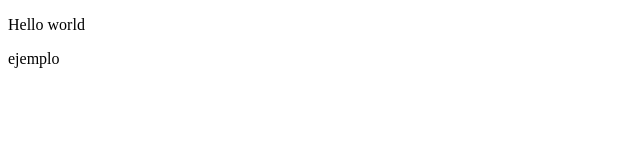
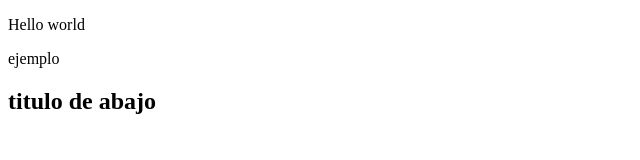
Before and after one commit to roybarr/ejemplito, a plain HTML site: page index.html in a window 1280 px wide. Shown: the whole page, without its empty margins (0-640 px from the left). Drawn offline with Linux system fonts and the light colour scheme.

Commit message:
tercer commit

```diff
--- a/index.html
+++ b/index.html
@@ -11,5 +11,6 @@
     <p>
         ejemplo
     </p>
+    <h2>titulo de abajo</h2>
 </body>
 </html>
```
